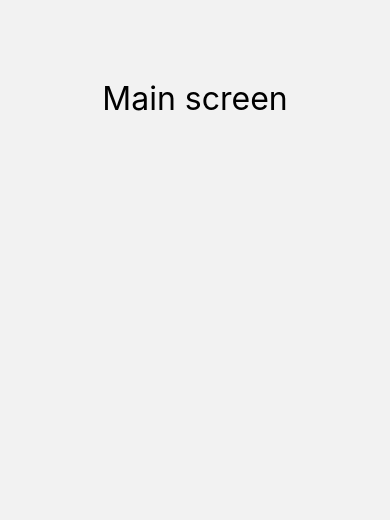
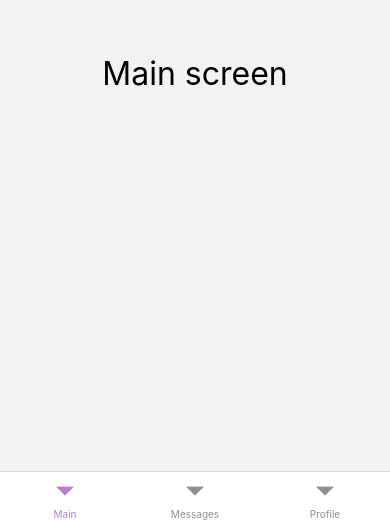
Before and after one commit to djanYaz/Deit.me, a React Native app in the folder app/: screen /Main in a window 390 px wide. Shown: the part 324-844 px from the top of the page. Built offline with nearby package versions, Linux system fonts and the light colour scheme.

Commit message:
add tab navigation with screens

```diff
--- a/app/App.tsx
+++ b/app/App.tsx
@@ -1,11 +1,19 @@
 import React from 'react';
 import { NavigationContainer } from '@react-navigation/native';
 import { createNativeStackNavigator } from '@react-navigation/native-stack';
-import { navigationRef, RootStackParamList } from './src/rootNavigation';
+import {
+  navigationRef,
+  RootStackParamList,
+  RootTabParamList,
+} from './src/rootNavigation';
 import Register from './src/screens/Register';
 import Main from './src/screens/Main';
+import { createBottomTabNavigator } from '@react-navigation/bottom-tabs';
+import Messages from './src/screens/Messages';
+import Profile from './src/screens/Profile';
 
 const Stack = createNativeStackNavigator<RootStackParamList>();
+const Tab = createBottomTabNavigator<RootTabParamList>();
 
 const Screens = () => {
   return (
@@ -15,8 +23,22 @@ const Screens = () => {
         headerShown: false,
       }}>
       <Stack.Screen name="Register" component={Register} />
-      <Stack.Screen name="Main" component={Main} />
+      <Stack.Screen name="Main" component={Tabs} />
     </Stack.Navigator>
+  );
+};
+
+const Tabs = () => {
+  return (
+    <Tab.Navigator
+      screenOptions={{
+        headerShown: false,
+        tabBarActiveTintColor: '#b87cd9',
+      }}>
+      <Tab.Screen name="Main" component={Main} />
+      <Tab.Screen name="Messages" component={Messages} />
+      <Tab.Screen name="Profile" component={Profile} />
+    </Tab.Navigator>
   );
 };
 
--- a/app/package.json
+++ b/app/package.json
@@ -10,6 +10,7 @@
     "lint": "eslint . --ext .js,.jsx,.ts,.tsx"
   },
   "dependencies": {
+    "@react-navigation/bottom-tabs": "^6.0.9",
     "@react-navigation/native": "^6.0.6",
     "@react-navigation/native-stack": "^6.2.5",
     "react": "17.0.2",
--- a/app/src/rootNavigation.tsx
+++ b/app/src/rootNavigation.tsx
@@ -3,10 +3,18 @@ import { StackActions } from '@react-navigation/native';
 
 export type RootStackParamList = {
   Register: any;
+  Login: any;
   Main: any;
 };
 
-export type RootNavigationScreen = keyof RootStackParamList;
+export type RootTabParamList = {
+  Main: any;
+  Messages: any;
+  Profile: any;
+};
+
+export type RootNavigationScreen = keyof RootStackParamList &
+  keyof RootTabParamList;
 
 export const navigationRef = createNavigationContainerRef<RootStackParamList>();
 
--- /dev/null
+++ b/app/src/screens/Messages.tsx
@@ -0,0 +1,18 @@
+import React from 'react';
+import { StyleSheet, Text } from 'react-native';
+import ScreenView from '../components/ScreenView';
+
+export default function Messages() {
+  return (
+    <ScreenView style={styles.container}>
+      <Text style={{ color: 'black', fontSize: 32 }}>Messages screen</Text>
+    </ScreenView>
+  );
+}
+
+const styles = StyleSheet.create({
+  container: {
+    justifyContent: 'center',
+    alignItems: 'center',
+  },
+});
--- /dev/null
+++ b/app/src/screens/Profile.tsx
@@ -0,0 +1,18 @@
+import React from 'react';
+import { StyleSheet, Text } from 'react-native';
+import ScreenView from '../components/ScreenView';
+
+export default function Profile() {
+  return (
+    <ScreenView style={styles.container}>
+      <Text style={{ color: 'black', fontSize: 32 }}>Profile screen</Text>
+    </ScreenView>
+  );
+}
+
+const styles = StyleSheet.create({
+  container: {
+    justifyContent: 'center',
+    alignItems: 'center',
+  },
+});
--- a/app/src/screens/Register.tsx
+++ b/app/src/screens/Register.tsx
@@ -3,8 +3,12 @@ import { StyleSheet } from 'react-native';
 import CustomButton from '../components/CustomButton';
 import ScreenView from '../components/ScreenView';
 import CustomTextInput from '../components/CustomTextInput';
+import rootNavigation from '../rootNavigation';
 
 export default function Register() {
+  function handleRegister() {
+    rootNavigation.reset('Main');
+  }
   return (
     <ScreenView style={styles.container}>
       <CustomTextInput placeholder="email" />
@@ -13,7 +17,7 @@ export default function Register() {
         textContentType="password"
         secureTextEntry
       />
-      <CustomButton title="Register" />
+      <CustomButton title="Register" onPress={handleRegister} />
     </ScreenView>
   );
 }
```
Also changed, not shown: 1 other file (tests, documents, lock files or other folders).
